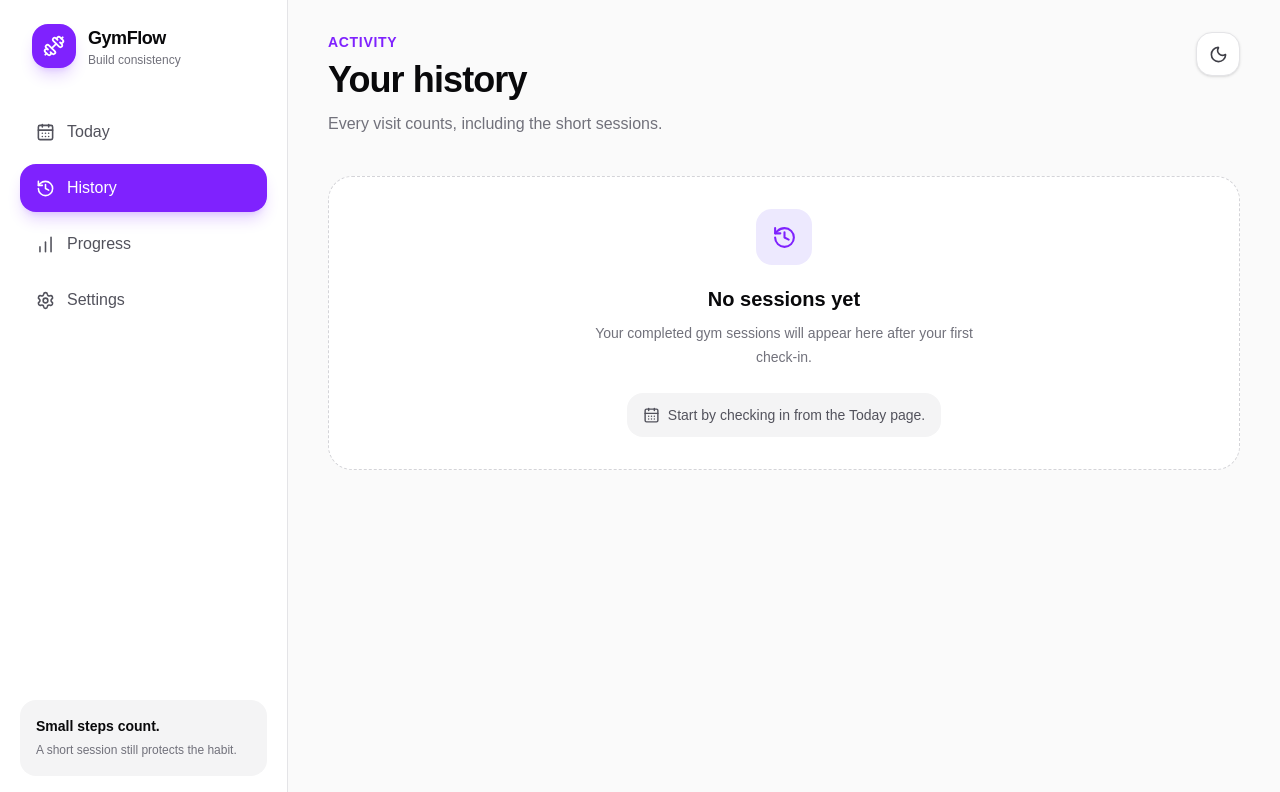
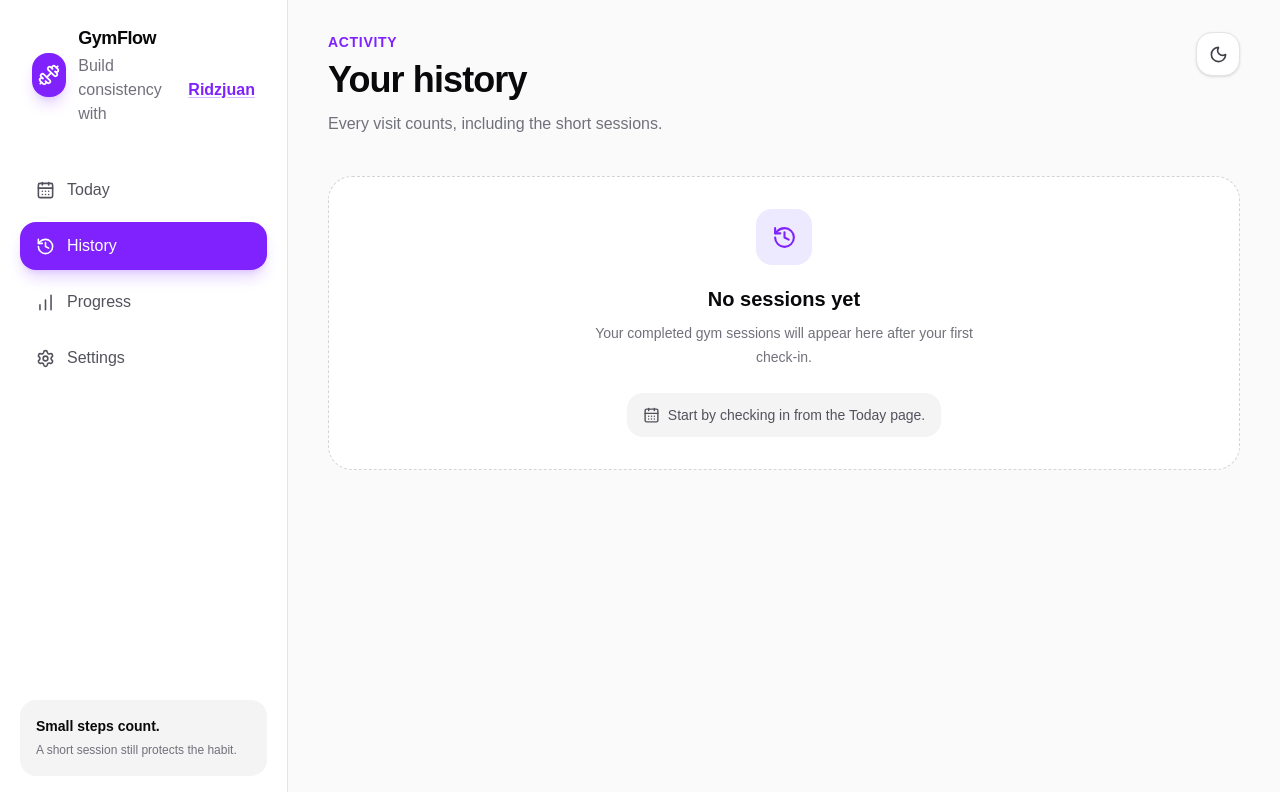
Before and after one commit to ameeridz/gymflow, a Next.js app: page /history in a window 1280 px wide. Shown: the top 792 px of the page. Built offline with nearby package versions, Linux system fonts and the light colour scheme.

Commit message:
feat: add creator branding and portfolio link

```diff
--- a/src/app/page.tsx
+++ b/src/app/page.tsx
@@ -66,14 +66,25 @@ export default function Home() {
             </div>
 
             <div>
-              <p className="text-lg font-black tracking-tight">
-                GymFlow
-              </p>
+  <p className="text-lg font-black tracking-tight">
+    GymFlow
+  </p>
 
-              <p className="text-xs text-zinc-500 dark:text-zinc-400">
-                Build consistency
-              </p>
-            </div>
+  <a
+    href="https://ridzu.one"
+    target="_blank"
+    rel="noopener noreferrer"
+    aria-label="Visit Ridzjuan personal website"
+    className="group mt-0.5 inline-flex items-center gap-1 text-xs text-zinc-500 transition-colors hover:text-violet-600 dark:text-zinc-400 dark:hover:text-violet-400"
+  >
+    <span>Build consistency with</span>
+
+    <span className="font-bold text-violet-600 underline decoration-violet-600/30 underline-offset-2 dark:text-violet-400 dark:decoration-violet-400/30">
+      Ridzjuan
+    </span>
+  </a>
+</div>
+
           </div>
 
           <ThemeToggle />
--- a/src/components/app-navigation.tsx
+++ b/src/components/app-navigation.tsx
@@ -78,12 +78,24 @@ export function DesktopSidebar() {
         </div>
 
         <div>
-          <p className="text-lg font-black tracking-tight">GymFlow</p>
+  <p className="text-lg font-black tracking-tight">
+    GymFlow
+  </p>
 
-          <p className="text-xs text-zinc-500 dark:text-zinc-400">
-            Build consistency
-          </p>
-        </div>
+  <a
+    href="https://ridzu.one"
+    target="_blank"
+    rel="noopener noreferrer"
+    aria-label="Visit Ridzjuan personal website"
+    className="group mt-0.5 inline-flex items-center gap-1 text-xs text-zinc-500 transition-colors hover:text-violet-600 dark:text-zinc-400 dark:hover:text-violet-400"
+  >
+    <span>Build consistency with</span>
+
+    <span className="font-bold text-violet-600 underline decoration-violet-600/30 underline-offset-2 transition group-hover:decoration-violet-600 dark:text-violet-400 dark:decoration-violet-400/30 dark:group-hover:decoration-violet-400">
+      Ridzjuan
+    </span>
+  </a>
+</div>
       </div>
 
       <nav className="mt-10 space-y-2">
```
